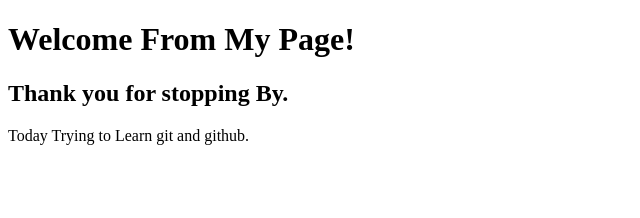
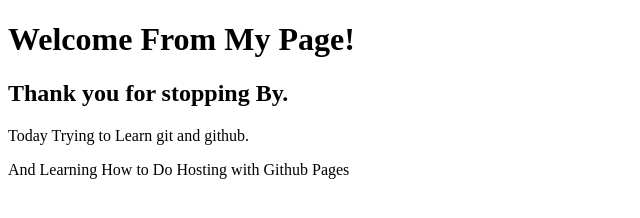
Before and after one commit to kiowd/kiowd.github.io, a plain HTML site: page index.html in a window 1280 px wide. Shown: the whole page, without its empty margins (0-640 px from the left). Drawn offline with Linux system fonts and the light colour scheme.

Commit message:
add one more line about Github Pages

```diff
--- a/index.html
+++ b/index.html
@@ -10,6 +10,7 @@
     <h1>Welcome From My Page!</h1>
     <h2>Thank you for stopping By.</h2>
     <p>Today Trying to Learn git and github.</p>
+    <p>And Learning How to Do Hosting with Github Pages</p>
 
 </body>
 </html>
```
